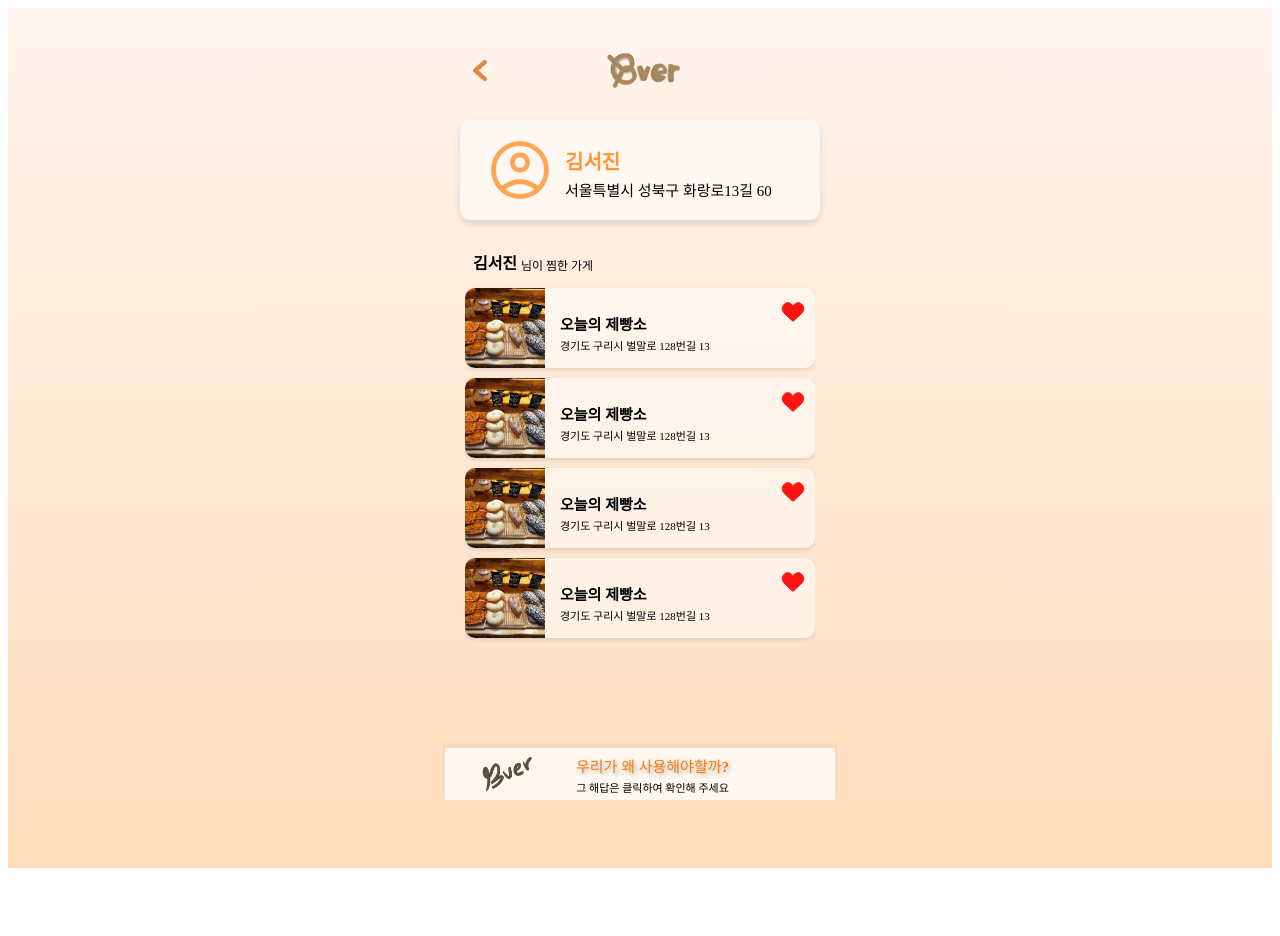
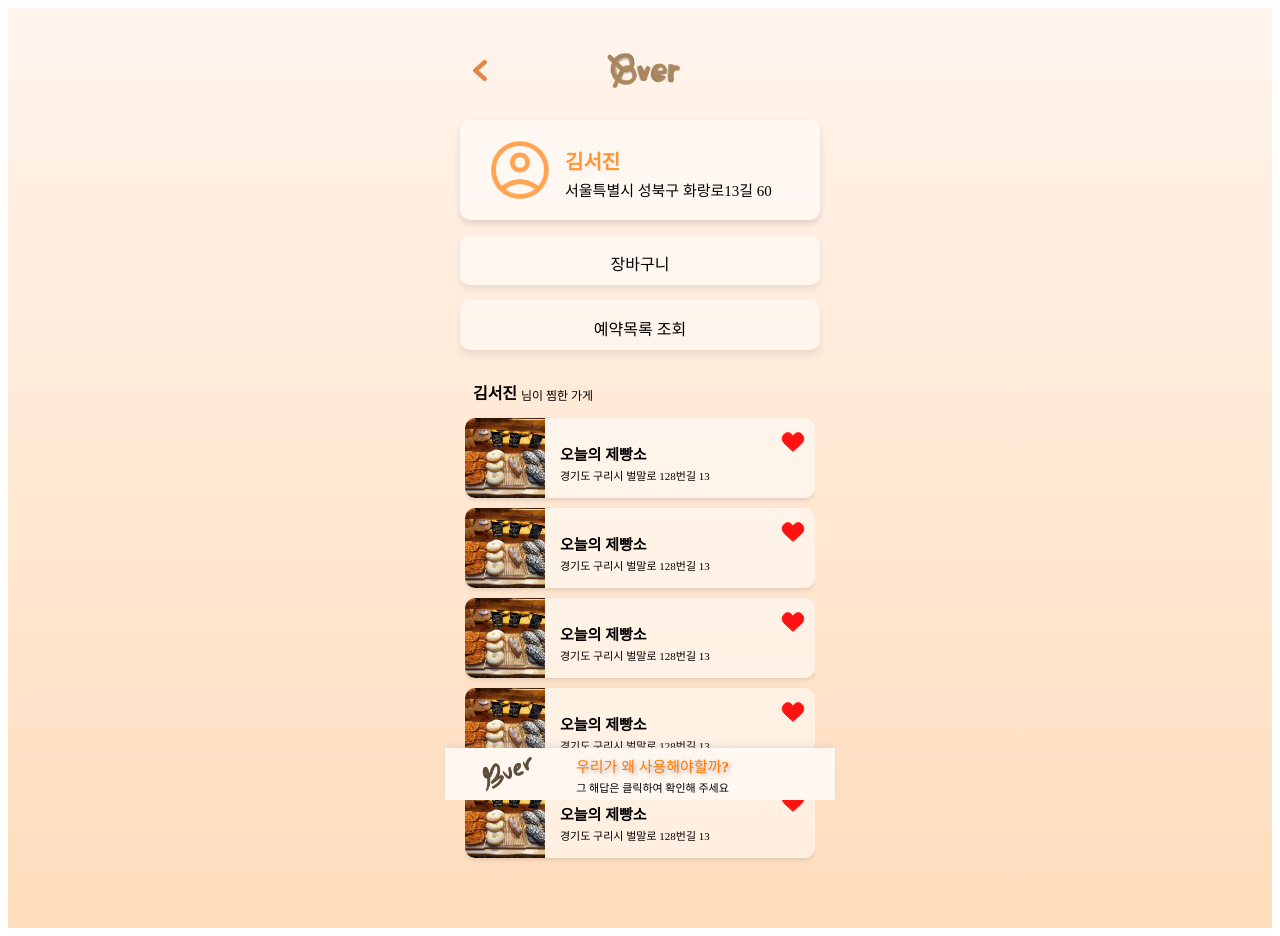
Before and after one commit to seojin-kim12/Front, a React (Create React App) app: page /Mypage in a window 1280 px wide. Before the commit the page ends 876 px from the top, so only its background shows below. Built offline with nearby package versions, Linux system fonts and the light colour scheme; a web font is replaced by a local one.

Commit message:
마이페이지 장바구니, 예약목록조회 추가

```diff
--- a/src/pages/Mypage.jsx
+++ b/src/pages/Mypage.jsx
@@ -10,6 +10,7 @@ import account from "../assets/account.svg";
 import bread from "../assets/bread.jpg";
 import heart from "../assets/Favorite.svg";
 import bv from "../assets/bv.png";
+import cart from "../assets/cart.png";
 
 const Back = styled.header`
   display: flex;
@@ -91,6 +92,17 @@ const Town = styled.div`
   text-align: left;
 `;
 
+const Reservation = styled.div`
+  position: relative;
+  margin-top: 15px;
+  background-color: rgba(255, 255, 255, 0.5);
+  width: 360px;
+  height: 50px;
+  border-radius: 10px;
+  box-shadow: 0px 4px 6px rgba(143, 143, 143, 0.2);
+  text-decoration: none;
+`
+
 const PostBox = styled.div`
   position: relative;
   background-color: rgba(255, 255, 255, 0.5);
@@ -111,7 +123,7 @@ const PostImg = styled.div`
 
 const ScrollBox = styled.div`
   width: 350px;
-  height: 350px;
+  height: 440px;
   margin-top: 0.2rem;
   overflow-y: scroll;
   overflow-x: hidden;
@@ -194,7 +206,11 @@ function Mypage() {
   };
 
   const handleDetailClick = () => {
-    navigate("/Detail");
+    navigate("/detail");
+  };
+
+  const handleCartClick = () => {
+    navigate("/cart");
   };
 
   return (
@@ -217,6 +233,11 @@ function Mypage() {
           <Name>김서진</Name>
           <Phone>서울특별시 성북구 화랑로13길 60</Phone>
         </Box>
+
+        <Reservation onClick={handleCartClick}><p>장바구니</p></Reservation>
+
+        <Reservation><p>예약목록 조회</p></Reservation>
+
         <TownName>김서진</TownName>
         <Town>님이 찜한 가게</Town>
         <ScrollBox>
```
